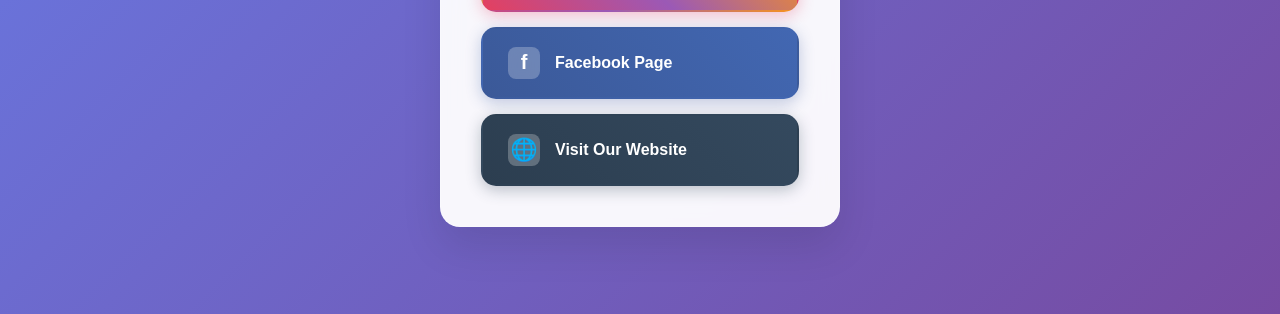
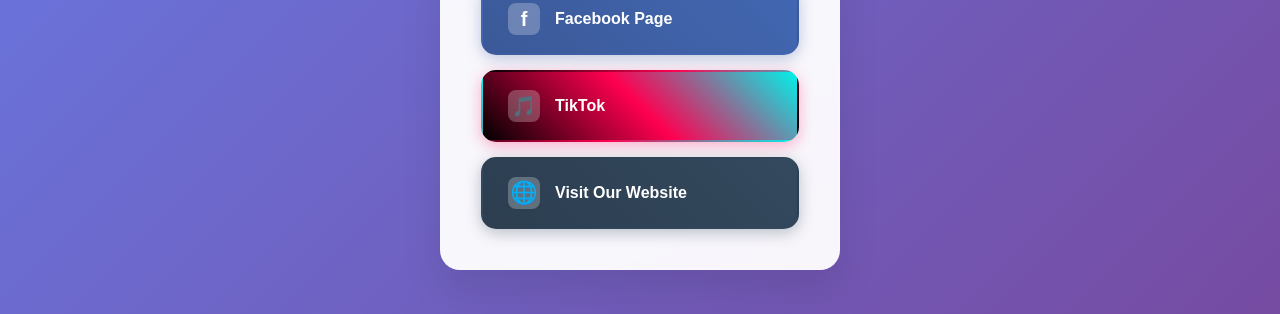
Before and after one commit to Zitro-Services-LLC/zitro-social-links, a plain HTML site: page socialmedia/index.html in a window 1280 px wide. Shown: the part 486-800 px from the top of the page. Drawn offline with Linux system fonts and the light colour scheme.

Commit message:
Update index.html

```diff
--- a/socialmedia/index.html
+++ b/socialmedia/index.html
@@ -122,6 +122,12 @@
             box-shadow: 0 4px 15px rgba(59, 89, 152, 0.3);
         }
 
+        .tiktok {
+            background: linear-gradient(45deg, #000000, #ff0050, #00f2ea);
+            color: white;
+            box-shadow: 0 4px 15px rgba(255, 0, 80, 0.3);
+        }
+
         .website {
             background: linear-gradient(45deg, #2c3e50, #34495e);
             color: white;
@@ -150,6 +156,11 @@
         .facebook:hover {
             transform: translateY(-3px);
             box-shadow: 0 8px 25px rgba(59, 89, 152, 0.4);
+        }
+
+        .tiktok:hover {
+            transform: translateY(-3px);
+            box-shadow: 0 8px 25px rgba(255, 0, 80, 0.4);
         }
 
         .website:hover {
@@ -258,6 +269,13 @@
                 Facebook Page
             </a>
 
+            <a href="https://www.tiktok.com/@zitroservicesllc" class="social-link tiktok" target="_blank">
+                <span class="icon">
+                    <span class="text-icon">🎵</span>
+                </span>
+                TikTok
+            </a>
+
             <a href="https://zitroservicesllc.com/" class="social-link website" target="_blank">
                 <span class="icon">
                     <span class="text-icon website-icon">🌐</span>
```
